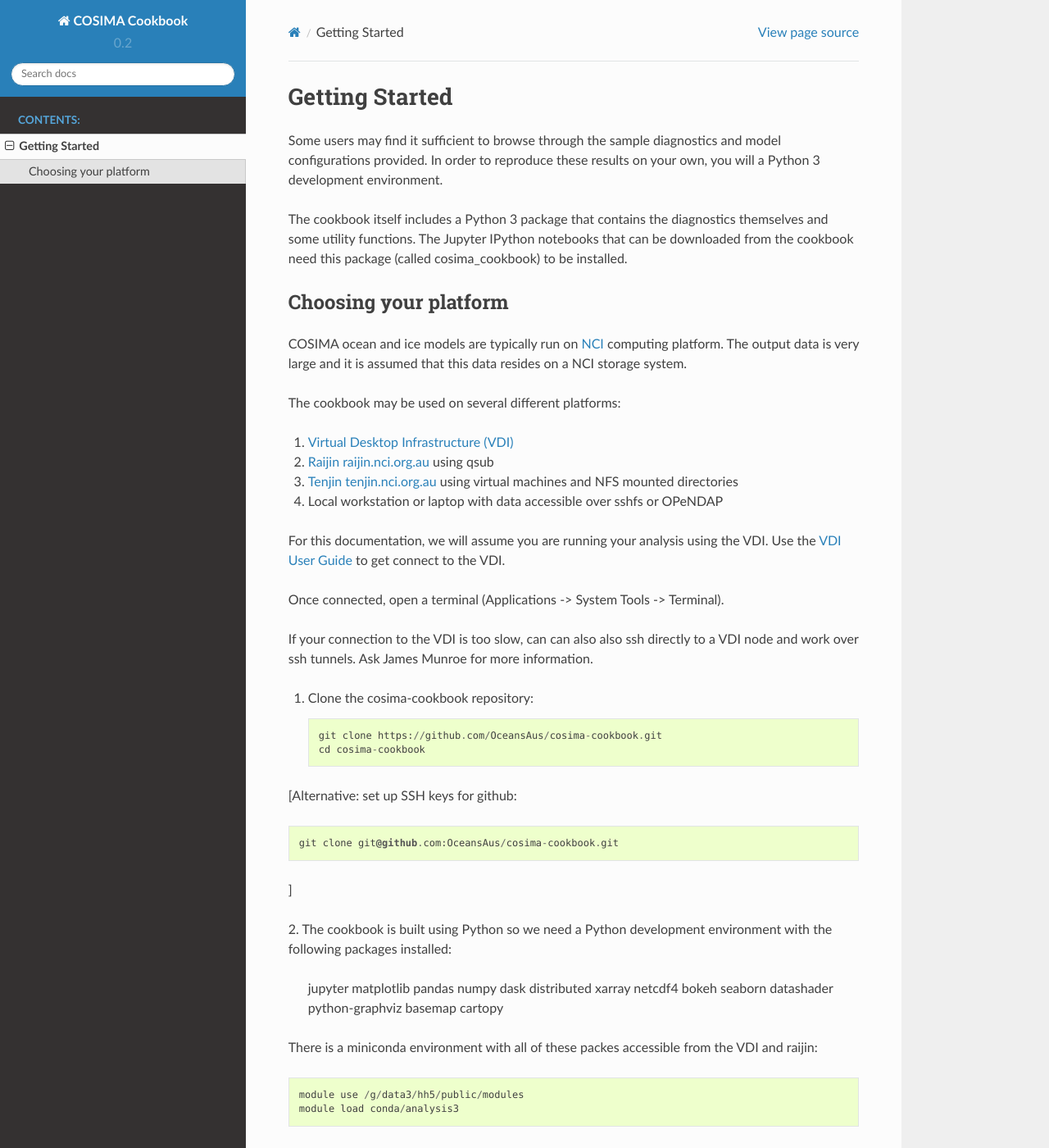
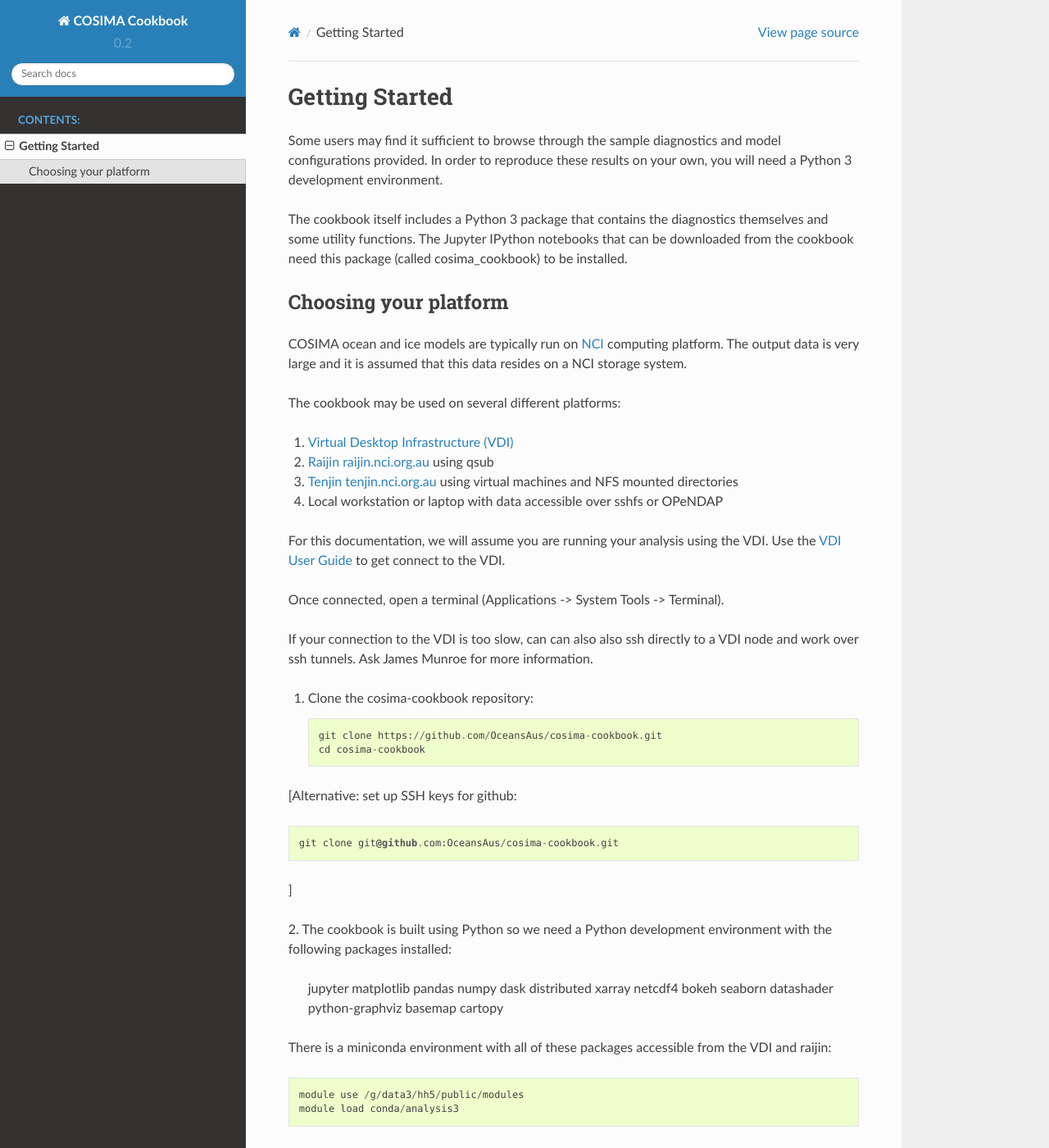
Before and after one commit to COSIMA/cosima-cookbook, a Sphinx documentation site: the page built from doc/getting_started.rst, in a window 1280 px wide and 1400 px high. Shown: the whole window at 82% size. Built offline with Sphinx 7.4.7 and the Read the Docs theme 2.0.0, drawn with Linux system fonts in a browser that asks for light colours; pages that are not in the unit, such as notebooks, are missing from menus.

Commit message:
fix typos

```diff
--- a/doc/getting_started.rst
+++ b/doc/getting_started.rst
@@ -4,7 +4,7 @@ Getting Started
 
 Some users may find it sufficient to browse through the sample diagnostics
 and model configurations provided.  In order to reproduce these results
-on your own, you will a Python 3 development environment.
+on your own, you will need a Python 3 development environment.
 
 The cookbook itself includes a Python 3 package that contains the
 diagnostics themselves and some utility functions.  The Jupyter IPython
@@ -52,7 +52,7 @@ with the following packages installed:
  jupyter matplotlib pandas numpy dask distributed xarray netcdf4
  bokeh seaborn datashader python-graphviz basemap cartopy
 
-There is a miniconda environment with all of these packes accessible from the VDI and raijin::
+There is a miniconda environment with all of these packages accessible from the VDI and raijin::
 
     module use /g/data3/hh5/public/modules
     module load conda/analysis3
```
